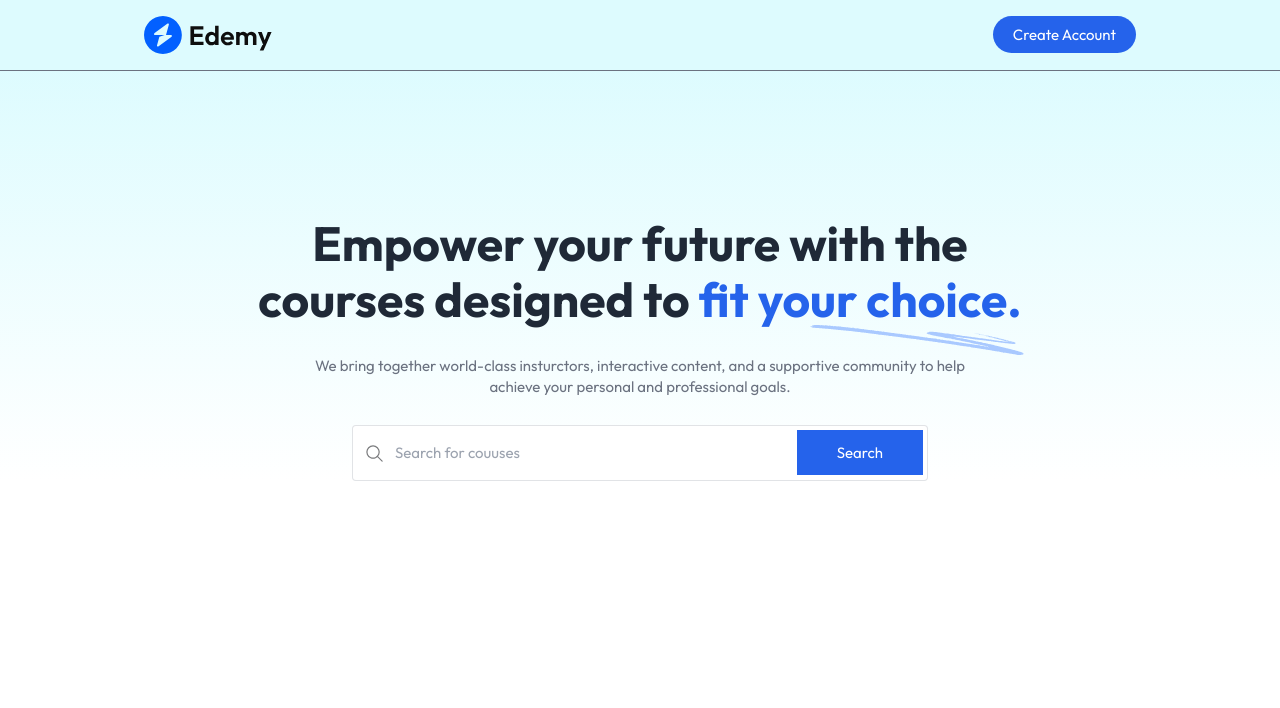
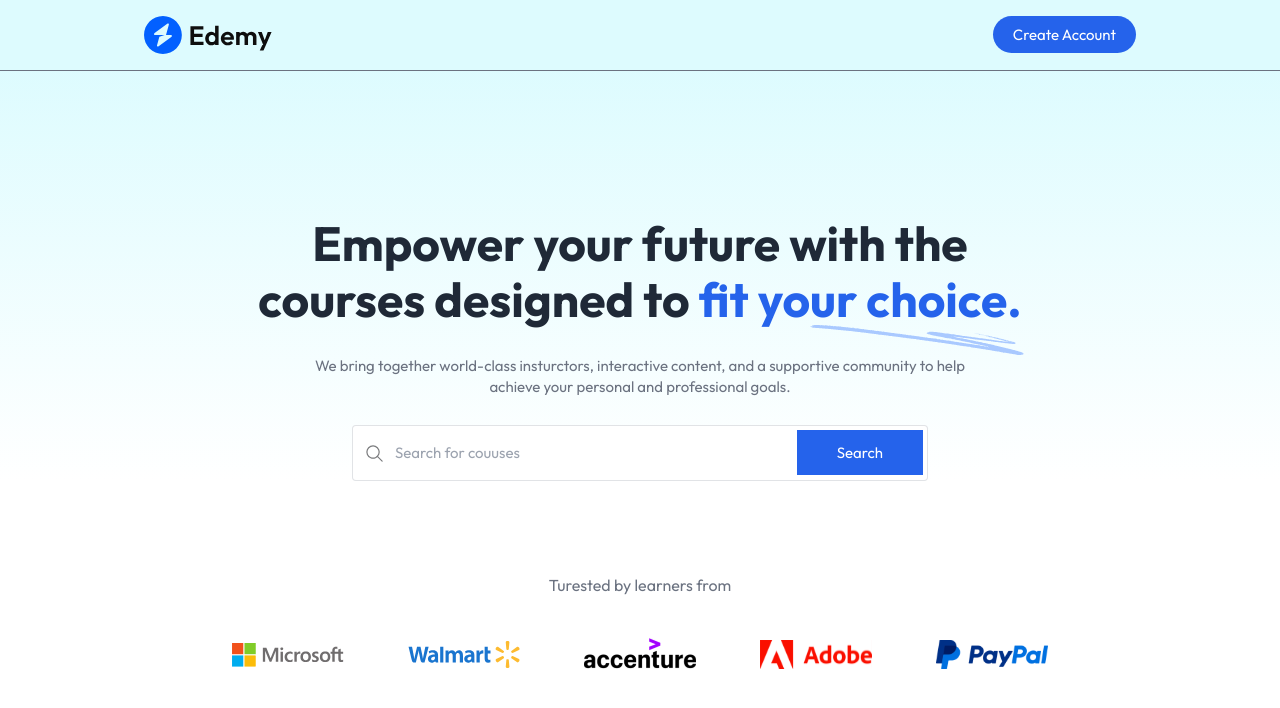
Before and after one commit to waibaBikash/Hamro-learning-, a React (Vite) app in the folder client/: page / in a window 1280 px wide. Shown: the top 708 px of the page. Built offline with nearby package versions, Linux system fonts and the light colour scheme; no server answers.

Commit message:
create a companies

```diff
--- a/client/src/components/student/ Companies.jsx
+++ b/client/src/components/student/ Companies.jsx
@@ -1,10 +1,18 @@
 import React from 'react'
+import { assets } from '../../assets/assets'
 
 const  Companies = () => {
   return (
-    <div>
-      <h1>Companies</h1>
-      </div>
+    <div className='pt-16'>
+      <p className='text-base text-gray-500'>Turested by learners from</p>
+       <div className='flex flex-wrap items-center justify-center gap-6 md:gap-16 md:mt-10 mt-5'>
+         <img src={assets.microsoft_logo} alt="Microsoft" className='w-20 md:w-28' />
+         <img src={assets.walmart_logo} alt="Walmart" className='w-20 md:w-28' />
+         <img src={assets.accenture_logo} alt="Accenture" className='w-20 md:w-28' />
+         <img src={assets.adobe_logo} alt="Adobe" className='w-20 md:w-28' />
+         <img src={assets.paypal_logo} alt="Paypal" className='w-20 md:w-28' />
+       </div>
+    </div>
   )
 }
 
--- a/client/src/pages/student/Home.jsx
+++ b/client/src/pages/student/Home.jsx
@@ -1,10 +1,12 @@
 import React from 'react'
 import Hero from '../../components/student/Hero'
+import Companies from '../../components/student/ Companies'
 
 const Home = () => {
   return (
     <div className='flex flex-col items-center space-y-7 text-center '>
       <Hero/>
+      <Companies/>
     </div>
   )
 }
```
